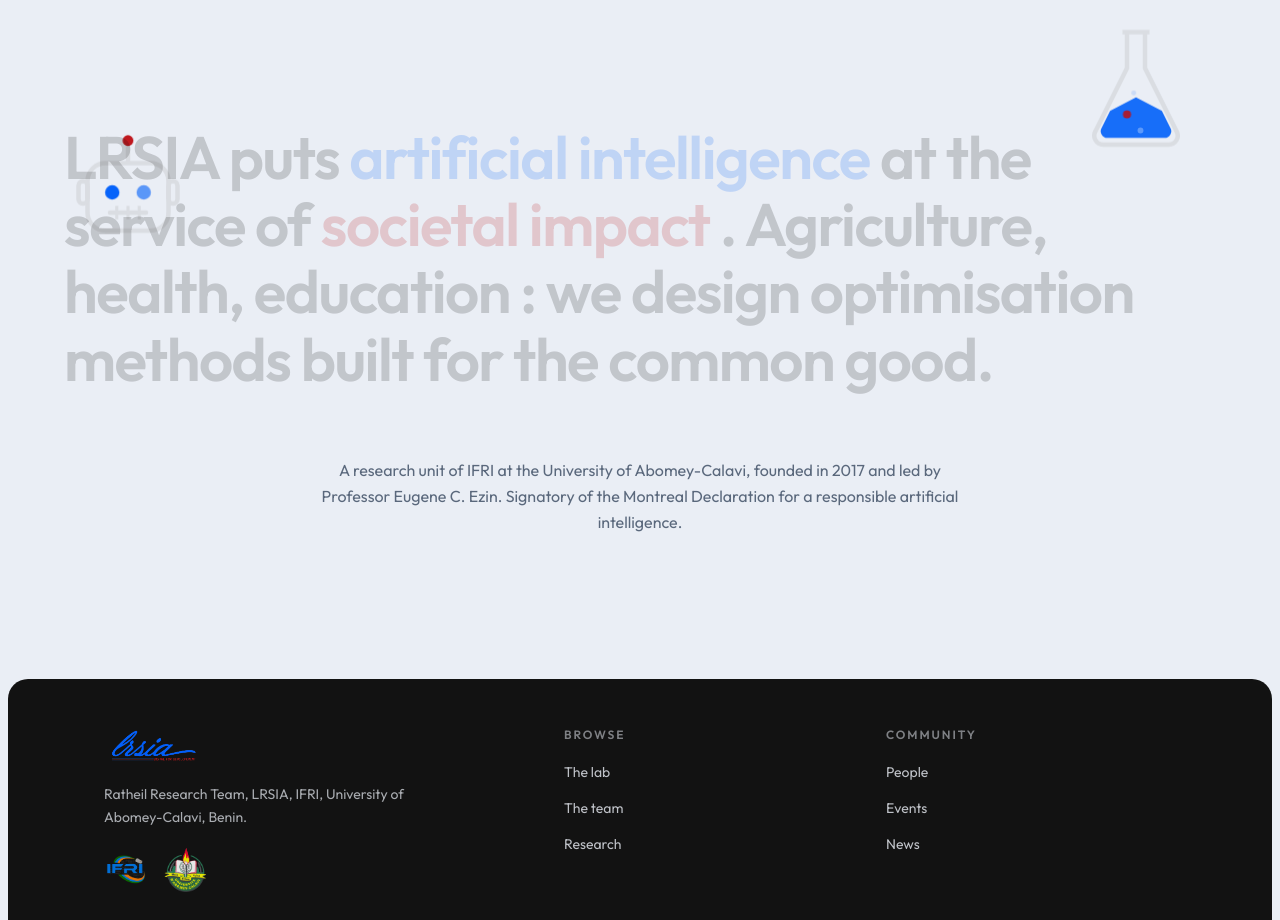
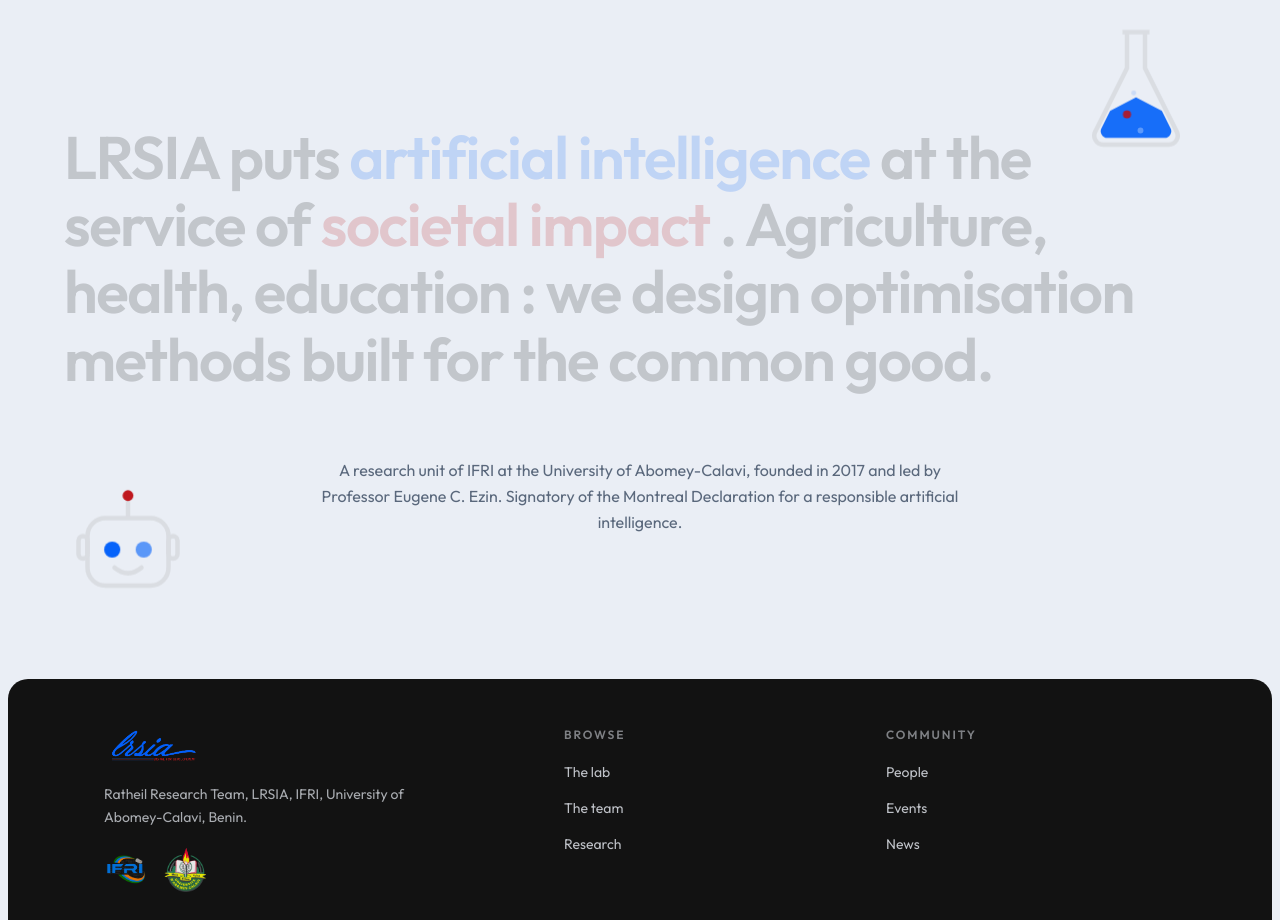
Before and after one commit to uac-rrteam/uac-rrteam.github.io, a React (Vite) app: page /en in a window 1280 px wide. Shown: the part 820-1740 px from the top of the page. Built offline with nearby package versions, Linux system fonts and the light colour scheme.

Commit message:
La video ne s'assombrit plus au scroll, robot au sourire repositionne en bas a gauche

```diff
--- a/src/sections/Hero.tsx
+++ b/src/sections/Hero.tsx
@@ -42,12 +42,12 @@ export function Hero() {
       if (window.matchMedia("(prefers-reduced-motion: reduce)").matches) return;
       gsap.from("[data-reveal]", { y: 16, opacity: 0, duration: 0.8, ease: "power2.out", stagger: 0.06 });
 
-      // Effet "clip" : le hero (epingle en sticky) retrecit et s'assombrit a
-      // mesure qu'on descend, comme un arriere-plan qui recule pendant que la
-      // section suivante remonte par-dessus.
+      // Effet "clip" : le hero (epingle en sticky) retrecit un peu a mesure
+      // qu'on descend, comme un arriere-plan qui recule pendant que la section
+      // suivante remonte par-dessus. PAS d'assombrissement : la video garde
+      // ses couleurs (elle ne doit jamais virer au noir).
       gsap.to(rootRef.current, {
-        scale: 0.92,
-        filter: "brightness(0.7)",
+        scale: 0.94,
         ease: "none",
         scrollTrigger: {
           trigger: rootRef.current,
--- a/src/sections/Laboratoire.tsx
+++ b/src/sections/Laboratoire.tsx
@@ -41,8 +41,9 @@ export function Laboratoire() {
     >
       {/* Fiole animee (le labo), en haut a droite. */}
       <Flask className="pointer-events-none absolute right-6 top-10 h-24 w-24 text-border md:right-16 md:h-36 md:w-36" />
-      {/* Tete de robot animee (l'IA), a gauche, poussee vers le haut. */}
-      <RobotHead className="pointer-events-none absolute left-4 top-24 h-24 w-24 text-border md:left-12 md:top-36 md:h-36 md:w-36" />
+      {/* Tete de robot animee (l'IA), en bas a gauche (un peu plus haut que
+          ne l'etait le reseau). */}
+      <RobotHead className="pointer-events-none absolute bottom-8 left-4 h-24 w-24 text-border md:bottom-14 md:left-12 md:h-36 md:w-36" />
 
       <div className="relative z-10 mx-auto max-w-6xl">
         <RevealText
@@ -100,14 +101,11 @@ function RobotHead({ className }: { className?: string }) {
           {/* Oreilles */}
           <rect x="10" y="26" width="4" height="10" rx="2" stroke="currentColor" strokeWidth="2" />
           <rect x="50" y="26" width="4" height="10" rx="2" stroke="currentColor" strokeWidth="2" />
-          {/* Yeux (bleus, pulsent en decale) */}
-          <circle className="anim-node" cx="25" cy="31" r="3.2" fill="hsl(var(--lrsia-blue))" />
-          <circle className="anim-node" style={{ animationDelay: "0.5s" }} cx="39" cy="31" r="3.2" fill="hsl(var(--lrsia-blue))" />
-          {/* Bouche grille */}
-          <line x1="24" y1="40" x2="40" y2="40" stroke="currentColor" strokeWidth="2" strokeLinecap="round" />
-          <line x1="27" y1="37" x2="27" y2="43" stroke="currentColor" strokeWidth="1.4" />
-          <line x1="32" y1="37" x2="32" y2="43" stroke="currentColor" strokeWidth="1.4" />
-          <line x1="37" y1="37" x2="37" y2="43" stroke="currentColor" strokeWidth="1.4" />
+          {/* Yeux (bleus, arrondis, pulsent en decale) : plus doux */}
+          <circle className="anim-node" cx="25" cy="32" r="3.6" fill="hsl(var(--lrsia-blue))" />
+          <circle className="anim-node" style={{ animationDelay: "0.5s" }} cx="39" cy="32" r="3.6" fill="hsl(var(--lrsia-blue))" />
+          {/* Sourire simple */}
+          <path d="M26 40q6 5 12 0" stroke="currentColor" strokeWidth="2" strokeLinecap="round" fill="none" />
         </svg>
       </div>
     </div>
```
